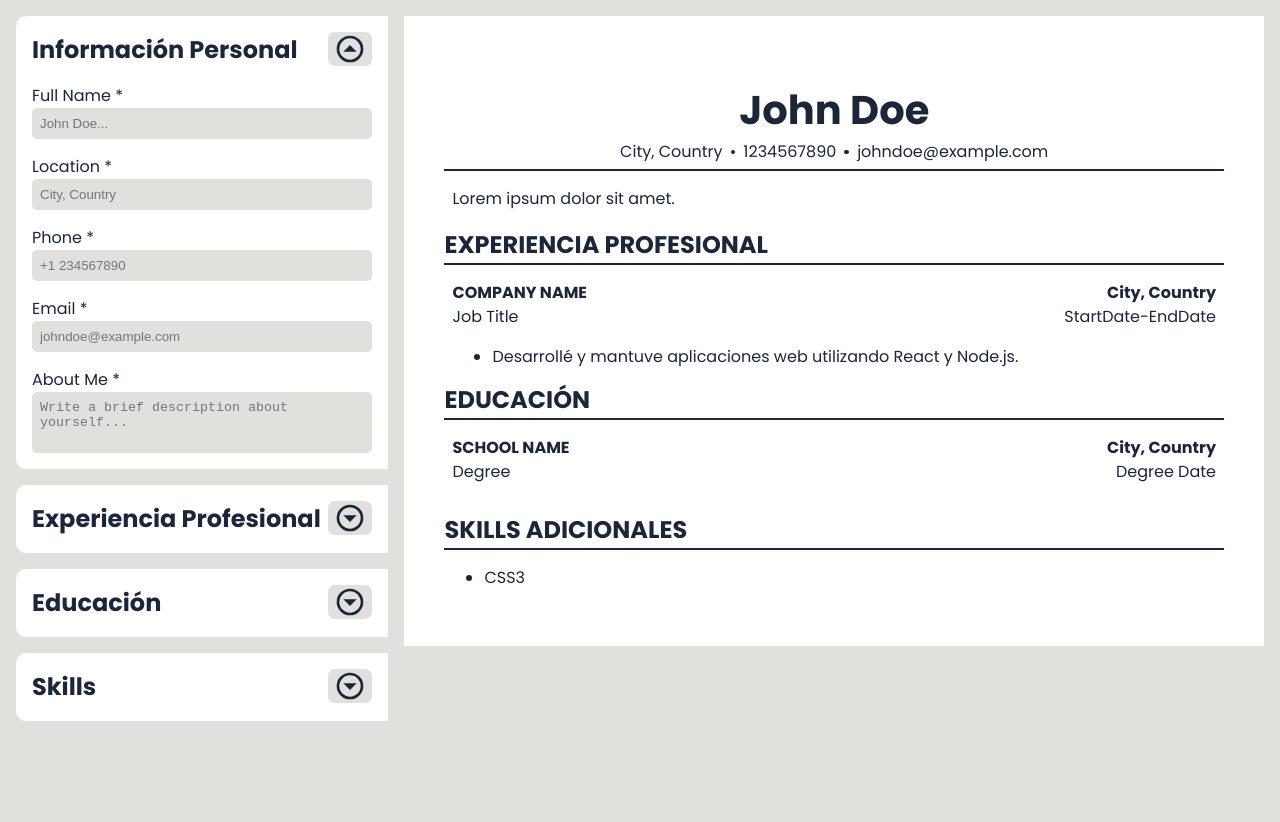
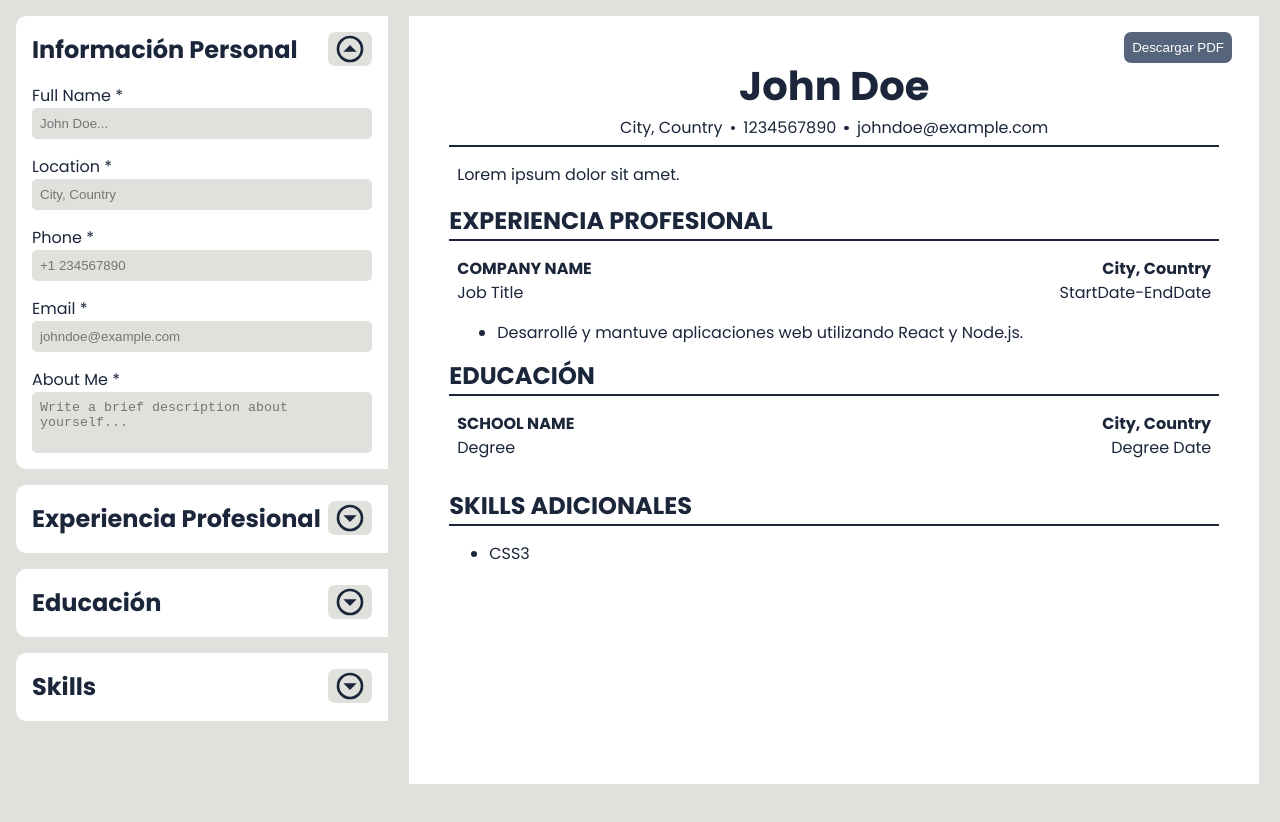
Before and after one commit to VilCoder/cv-application, a React (Vite) app: page / in a window 1280 px wide. Shown: the top 822 px of the page. Built offline with nearby package versions, Linux system fonts and the light colour scheme.

Commit message:
feat: add handler to download CV in PDF in format

```diff
--- a/package.json
+++ b/package.json
@@ -11,6 +11,8 @@
   },
   "dependencies": {
     "date-fns": "^4.1.0",
+    "html2canvas": "^1.4.1",
+    "jspdf": "^3.0.1",
     "react": "^19.1.0",
     "react-dom": "^19.1.0",
     "use-immer": "^0.11.0"
--- a/src/App.jsx
+++ b/src/App.jsx
@@ -1,4 +1,6 @@
-import { useState } from "react";
+import { useState, useRef } from "react";
+import jsPDF from "jspdf";
+import html2canvas from "html2canvas";
 import "./styles/App.css";
 
 import { initialPersonDetails } from "./constants";
@@ -59,6 +61,47 @@ function App() {
     setSkillList(skillList.filter((sk) => sk.id !== skillId));
   };
 
+  const cvRef = useRef();
+  const handleDownloadPDF = async () => {
+    const cvDocument = cvRef.current;
+
+    if (!cvDocument) {
+      return;
+    }
+
+    // Captura el contenido como imagen
+    const canvas = await html2canvas(cvDocument, {
+      scale: 2, // Mejora la calidad
+      useCORS: true, // Carga imagenes externas
+    });
+
+    const imgData = canvas.toDataURL("image/png");
+
+    // Configura PDF A4
+    const pdf = new jsPDF("p", "mm", "a4");
+    const pageWidth = 210;
+    const pageHeight = 297;
+
+    const imgWidth = pageWidth;
+    const imgHeight = (canvas.height * imgWidth) / canvas.width;
+    let heightLeft = imgHeight;
+    let position = 0;
+
+    // Pagina inicial
+    pdf.addImage(imgData, "PNG", 0, position, imgWidth, imgHeight);
+    heightLeft -= pageHeight;
+
+    // Paginas adicionales
+    while (heightLeft > 0) {
+      position = heightLeft - imgHeight;
+      pdf.addPage();
+      pdf.addImage(imgData, "PNG", 0, position, imgWidth, imgHeight);
+      heightLeft -= pageHeight;
+    }
+
+    pdf.save("CV_harvard.pdf");
+  };
+
   return (
     <>
       <aside className="aside__container">
@@ -81,12 +124,30 @@ function App() {
       </aside>
 
       <main className="main__container">
+        <button
+          type="button"
+          className="content__button"
+          onClick={handleDownloadPDF}
+        >
+          Descargar PDF
+        </button>
+
+        <div
+          ref={cvRef}
+          style={{
+            width: "850px",
+            height: "1180px",
+            margin: "auto",
+            background: "#fff",
+          }}
+        >
           <Content
             personData={person}
             experienceData={experienceList}
             educationData={educationList}
             skillData={skillList}
           />
+        </div>
       </main>
     </>
   );
--- a/src/components/Education.jsx
+++ b/src/components/Education.jsx
@@ -69,7 +69,7 @@ export function Education({ educationData, onAdd, onRemove }) {
           id="address"
           name="address"
           value={education.address}
-          autoComplete="address"
+          autoComplete="street-address"
           maxLength={60}
           required
           placeholder="City, Country"
@@ -96,12 +96,18 @@ export function Education({ educationData, onAdd, onRemove }) {
 
       {educationData.length > 0 && (
         <>
-          <h3 className="education__list--title">Registered education</h3>
+          <h3 className="education__list--title">Educación Registrada</h3>
           <ul className="education__list--ul">
             {educationData.map((ed) => (
               <li className="education__list--item" key={ed.id}>
                 <span>{ed.school}</span>{" "}
-                <button type="button" onClick={() => onRemove(ed.id)}>Eliminar</button>
+                <button
+                  className="item__remove"
+                  type="button"
+                  onClick={() => onRemove(ed.id)}
+                >
+                  Eliminar
+                </button>
               </li>
             ))}
           </ul>
--- a/src/components/Experience.jsx
+++ b/src/components/Experience.jsx
@@ -57,7 +57,7 @@ export function Experience({ experienceData, onAdd, onRemove }) {
           id="job"
           name="job"
           value={experience.job}
-          autoComplete="organization-title"
+          autoComplete="job-title"
           maxLength={60}
           placeholder="Software Developer"
           required
@@ -72,7 +72,7 @@ export function Experience({ experienceData, onAdd, onRemove }) {
           id="address"
           name="address"
           value={experience.address}
-          autoComplete="address"
+          autoComplete="street-address"
           maxLength={60}
           required
           placeholder="City, Country"
@@ -131,12 +131,18 @@ export function Experience({ experienceData, onAdd, onRemove }) {
 
       {experienceData.length > 0 && (
         <>
-          <h3 className="education__list--title">Registered education</h3>
+          <h3 className="education__list--title">Experiencia Registrada</h3>
           <ul className="education__list--ul">
             {experienceData.map((ex) => (
               <li className="education__list--item" key={ex.id}>
                 <span>{ex.company}</span>{" "}
-                <button type="button" onClick={() => onRemove(ex.id)}>Eliminar</button>
+                <button
+                  className="item__remove"
+                  type="button"
+                  onClick={() => onRemove(ex.id)}
+                >
+                  Eliminar
+                </button>
               </li>
             ))}
           </ul>
--- a/src/components/Form.jsx
+++ b/src/components/Form.jsx
@@ -11,8 +11,14 @@ export function Form({ title, children, onSubmit, initialState = false }) {
     <section className="container__form">
       <h2 className="form__title">{title}</h2>
 
-      <button type="button" className="form__button form__button--toggle" onClick={handleToggle}>
+      <button
+        aria-label="Toggle Menu"
+        type="button"
+        className="form__button form__button--toggle"
+        onClick={handleToggle}
+      >
         <svg
+          aria-hidden="true"
           style={{ display: state ? "block" : "none" }}
           xmlns="http://www.w3.org/2000/svg"
           viewBox="0 0 24 24"
@@ -21,6 +27,7 @@ export function Form({ title, children, onSubmit, initialState = false }) {
         </svg>
 
         <svg
+          aria-hidden="true"
           style={{ display: state ? "none" : "block" }}
           xmlns="http://www.w3.org/2000/svg"
           viewBox="0 0 24 24"
--- a/src/components/PersonalDetails.jsx
+++ b/src/components/PersonalDetails.jsx
@@ -25,7 +25,7 @@ export function PersonalDetails({ handleChange }) {
           type="text"
           id="address"
           name="address"
-          autoComplete="address"
+          autoComplete="street-address"
           maxLength={40}
           pattern="^[A-Za-z]+$"
           placeholder="City, Country"
--- a/src/components/Skills.jsx
+++ b/src/components/Skills.jsx
@@ -38,7 +38,6 @@ export function Skills({ skillData, onAdd, onRemove }) {
           value={skill.skill}
           autoComplete="off"
           required
-          pattern="^[a-zA-Z\s]+$"
           placeholder="Enter your skill"
           onChange={handleChange}
         />
@@ -49,12 +48,12 @@ export function Skills({ skillData, onAdd, onRemove }) {
 
       {skillData.length > 0 && (
         <>
-          <h3 className="education__list--title">Registered education</h3>
+          <h3 className="education__list--title">Habilidad Resgistrada</h3>
           <ul className="education__list--ul">
             {skillData.map((sk) => (
               <li className="education__list--item" key={sk.id}>
                 <span>{sk.skill}</span>{" "}
-                <button type="button" onClick={() => onRemove(sk.id)}>
+                <button className="item__remove" type="button" onClick={() => onRemove(sk.id)}>
                   Eliminar
                 </button>
               </li>
--- a/src/styles/App.css
+++ b/src/styles/App.css
@@ -11,6 +11,7 @@ body,
   --primary-color: #fff;
   --text-color: #1b263b;
   --button-color: #56647c;
+  --error-color: #974742;
   display: grid;
   grid-template-columns: 1.3fr 3fr;
   grid-template-areas: "aside main";
@@ -39,7 +40,7 @@ svg {
 
 .aside__container::-webkit-scrollbar-thumb,
 .main__container::-webkit-scrollbar-thumb {
-  background: #80817D;
+  background: #80817d;
   border-radius: 8px;
   border: 6px solid var(--secondary-color);
 }
@@ -88,7 +89,6 @@ svg {
   border-radius: 7px;
   cursor: pointer;
 }
-
 .form__button--toggle {
   position: absolute;
   inset-block-start: 1rem;
@@ -104,7 +104,17 @@ svg {
   color: var(--primary-color);
 }
 
-.form__button--save:hover {
+.content__button {
+  padding: 0.5rem;
+  background-color: var(--button-color);
+  border: none;
+  border-radius: 7px;
+  color: var(--primary-color);
+  cursor: pointer;
+}
+
+.form__button--save:hover,
+.content__button:hover {
   background-color: #73819a;
 }
 
@@ -164,8 +174,22 @@ svg {
   padding: 0;
 }
 
+.item__remove {
+  background-color: var(--error-color);
+  border: 1px solid var(--error-color);
+  border-radius: 5px;
+  color: var(--primary-color);
+  cursor: pointer;
+}
+
+.item__remove:hover {
+  background-color: #b8655e;
+  border: 1px solid #b8655e;
+}
+
 /* =============== MAIN =============== */
 .main__container {
+  position: relative;
   grid-area: main;
   block-size: calc(100% - 2rem);
   color: var(--text-color);
@@ -177,9 +201,14 @@ svg {
   background-color: var(--primary-color);
 }
 
+.content__button {
+  position: fixed;
+  inset-block-start: 2rem;
+  inset-inline-end: 3rem;
+}
+
 .content__title {
   margin: 0;
-  margin-block-start: 1.5rem;
   text-align: center;
   text-transform: capitalize;
   font-size: 2.5rem;
```
Also changed, not shown: 1 other file (tests, documents, lock files or other folders). Lines whose indentation alone changed are shown as unchanged.
